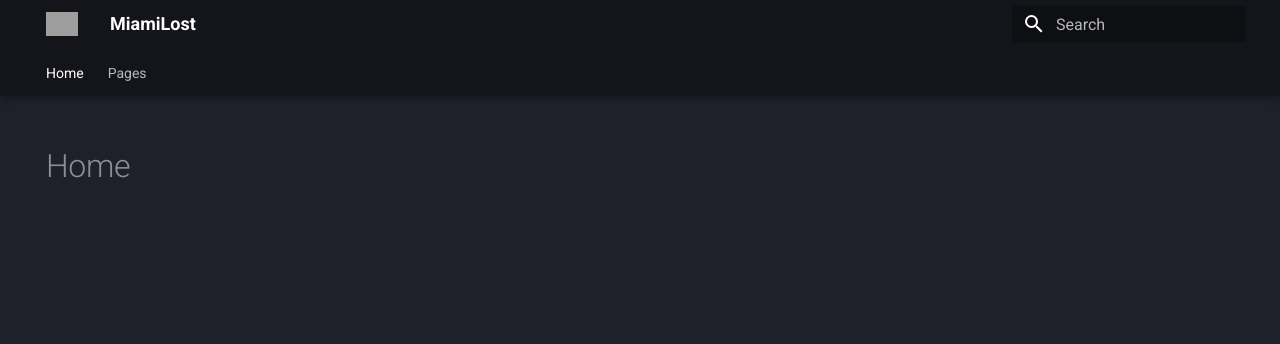
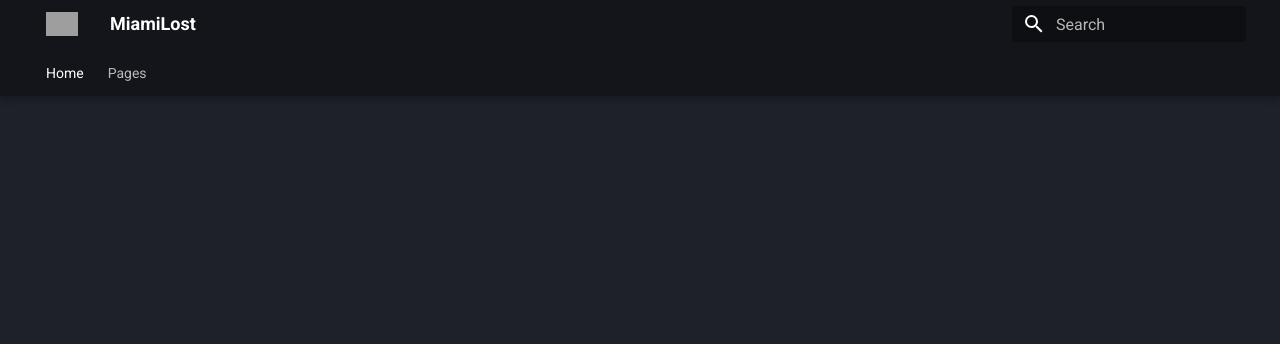
Before and after one commit to miamilost/miamilost.github.io, an MkDocs documentation site: the page built from docs/index.md, in a window 1280 px wide. Shown: the top 344 px of the page. Built offline with MkDocs 1.6.1 and Material for MkDocs 9.7.7, drawn with Linux system fonts in a browser that asks for light colours; grey boxes are pictures that could not be loaded.

Commit message:
docs/index: hide heading 1 on home page

```diff
--- a/docs/index.md
+++ b/docs/index.md
@@ -3,3 +3,8 @@ hide:
   - navigation
   - toc
 ---
+
+<style>
+.md-typeset h1,
+.md-content__button {display: none;}
+</style>
```
